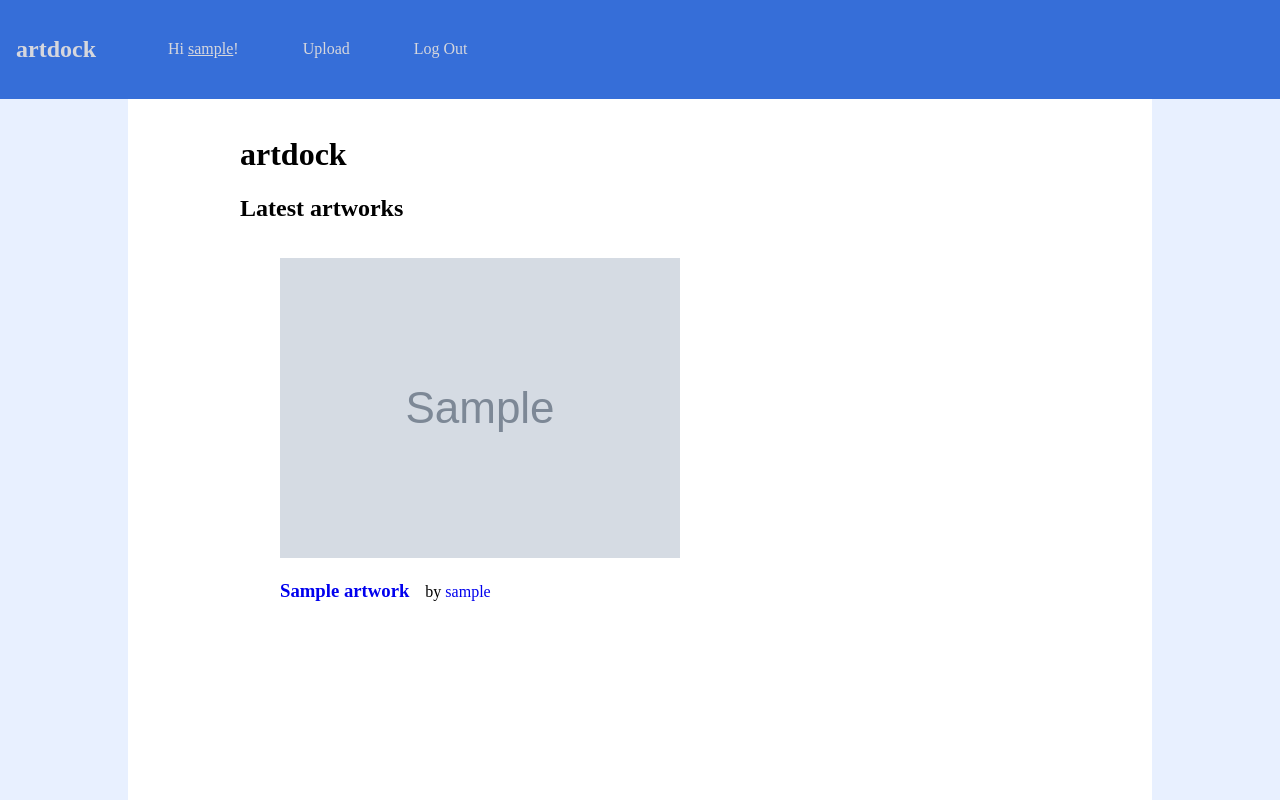
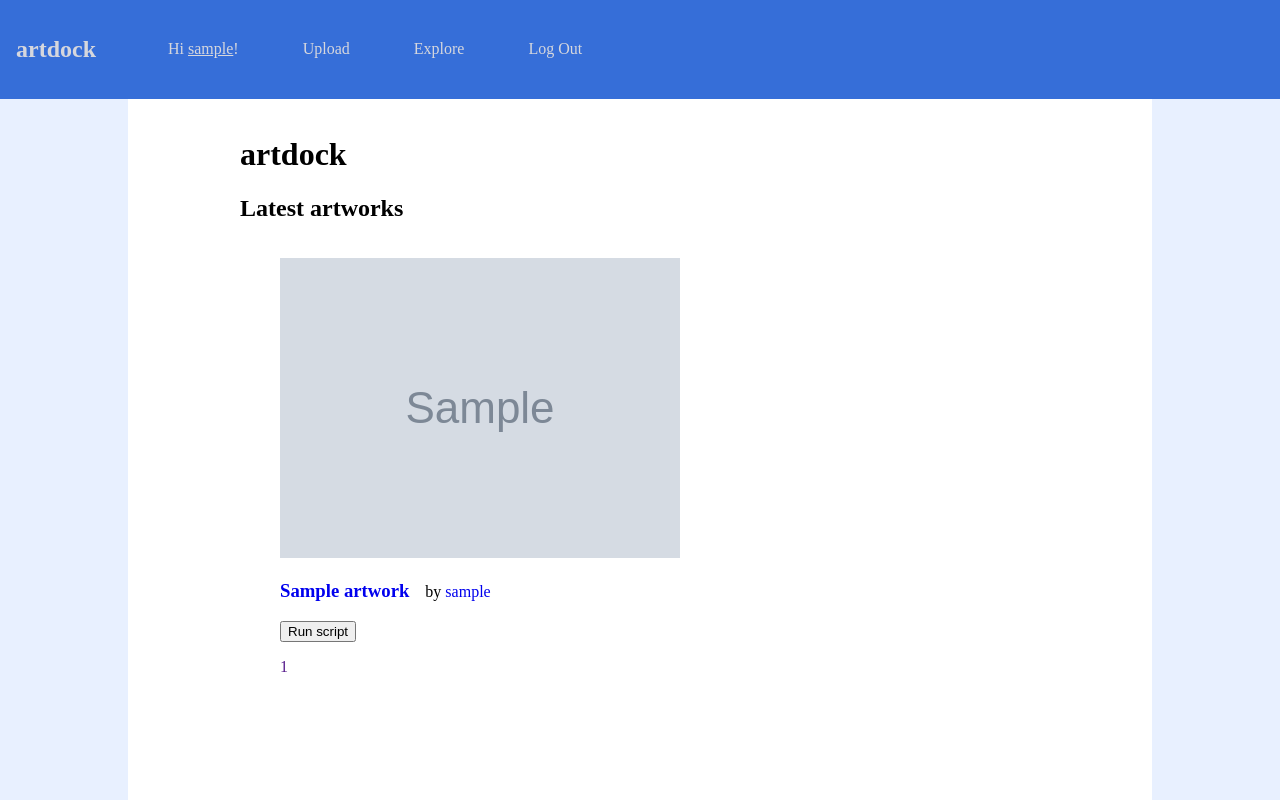
Before and after one commit to kyeugh/cop4710-artsite, a Django app: page / in a window 1280 px wide. Run offline with Django 3.2, Linux system fonts and the light colour scheme; a user stored in the database is signed in; tables that the repository leaves empty hold one stand-in row (values such as "Sample post"); grey boxes marked "Sample" are stand-in pictures; some libraries are stand-ins or nearby versions.

Commit message:
added explore page and started working on adding voting system

```diff
--- a/art_app/models.py
+++ b/art_app/models.py
@@ -5,12 +5,13 @@ from django.contrib.auth.models import AbstractUser
 
 from .utils import get_unique_slug
 
+
 class Artist(AbstractUser):
     """A website user who can post and collect artworks."""
     # https://www.smashingmagazine.com/2020/02/django-highlights-user-models-authentication/
     bio = models.TextField(blank=True)
     slug = models.SlugField(null=False, unique=True)
-    location = models.CharField(max_length = 100, blank=True)
+    location = models.CharField(max_length=100, blank=True)
     pronouns = models.IntegerField(
         choices=(
             (1, "they/them"),
@@ -31,9 +32,10 @@ class Artist(AbstractUser):
     def __str__(self):
         return self.username
 
+
 class Tag(models.Model):
     """An organizational tag applied to an artwork."""
-    name = models.CharField(max_length = 200)
+    name = models.CharField(max_length=200)
     slug = models.SlugField(null=False, unique=True)
 
     def save(self, *args, **kwargs):
@@ -42,10 +44,11 @@ class Tag(models.Model):
         super().save(*args, **kwargs)
 
     def __str__(self):
-        return '#' + self.name.lower()
+        return '#' + self.name
 
     def get_absolute_url(self):
         return f"/tags/{self.slug}"
+
 
 class Artwork(models.Model):
     """A single work of art and its metadata."""
@@ -61,7 +64,6 @@ class Artwork(models.Model):
     def __str__(self):
         return "{0.title} by {0.artist.username}".format(self)
 
-
     def save(self, *args, **kwargs):
         if not self.slug:
             self.slug = get_unique_slug(self, 'title', 'slug')
@@ -69,6 +71,7 @@ class Artwork(models.Model):
 
     def get_absolute_url(self):
         return f"/art/{self.slug}"
+
 
 class Collection(models.Model):
     """A collection of many artworks, maintained by an artist."""
--- a/art_app/urls.py
+++ b/art_app/urls.py
@@ -8,6 +8,8 @@ urlpatterns = [
     path("accounts/register/", views.register, name="register"),
     path("upload/", views.new_artwork, name="upload"),
     path('art/<slug:slug>', views.ArtworkDetailView.as_view(), name='artwork-detail'),
-    path("artists/<slug:slug>", views.ArtistDetailView.as_view(), name='artist-detail'),
-    path("tags/<slug:slug>", views.TagDetailView.as_view(), name="tag-detail")
+    path("artists/<slug:slug>",
+         views.ArtistDetailView.as_view(), name='artist-detail'),
+    path("tags/<slug:slug>", views.TagDetailView.as_view(), name="tag-detail"),
+    path("explore", views.explore, name="explore"),
 ] + static(settings.MEDIA_URL, document_root=settings.MEDIA_ROOT)
--- a/art_app/views.py
+++ b/art_app/views.py
@@ -7,11 +7,17 @@ from django.views.generic.detail import DetailView
 
 from art_app.forms import RegistrationForm, ArtworkForm
 from art_app.models import *
+from django.db.models import F
+
 
 # Create your views here.
 def index(request):
-    latest = Artwork.objects.all().order_by('-created')[:10]
+    # if request.method == 'POST' and 'increment_votes' in request.POST:
+    #    Artwork.objects.all().filter(id__in=F(1)).update(votes=F('votes') + 1)
+    latest = Artwork.objects.all().order_by('-votes')[:10]
+
     return render(request, 'home.html', {"latest": latest})
+
 
 def register(request):
     if request.method == "POST":
@@ -26,6 +32,7 @@ def register(request):
     else:
         form = RegistrationForm()
     return render(request, "registration/register.html", {"form": form})
+
 
 @login_required
 def new_artwork(request):
@@ -51,8 +58,20 @@ def new_artwork(request):
         form = ArtworkForm()
     return render(request, "upload.html", {"form": form})
 
+
+def explore(request):
+    tags = Tag.objects.all()
+    # return render(request, 'home.html', {"latest": latest})
+    return render(request, "explore.html", {"tags": tags})
+
+
+# def vote(artId):
+ #   Artwork.objects.filter(id__in=artId).update(votes=F('votes') + 1)
+
+
 class ArtworkDetailView(DetailView):
     model = Artwork
+
 
 class ArtistDetailView(DetailView):
     model = Artist
@@ -62,6 +81,7 @@ class ArtistDetailView(DetailView):
         context["artworks"] = Artwork.objects.filter(artist=context["artist"])
         return context
 
+
 class TagDetailView(DetailView):
     model = Tag
 
--- a/templates/base.html
+++ b/templates/base.html
@@ -6,6 +6,15 @@
     <meta name="viewport" content="width=device-width, initial-scale=1">
     <title>{% block title %}artdock{% endblock %}</title>
     <link rel="stylesheet" type="text/css" href="{% static 'style.css' %}" />
+    <script src="http://ajax.googleapis.com/ajax/libs/jquery/1.9.1/jquery.min.js"></script>
+    <script>
+        function vote_increment(url, pk) {
+            window.open(url);
+            $.get('index/'+pk+'/', function (data) {
+                alert("Vote Incremented!");
+            });
+        }
+    </script>
 </head>
 <body>
     {% block menu %}
@@ -15,6 +24,7 @@
         {% if user.is_authenticated %}
             <li>Hi <a href="{{ user.get_absolute_url }}" class="username">{{ user.username }}</a>!</li>
             <li><a href="{% url 'upload' %}">Upload</a></li>
+            <li><a href="{% url 'explore' %}">Explore</a></li>
             <li><a href="{% url 'logout' %}">Log Out</a></li>
         {% else %}
             <li><a href="{% url 'login' %}">Log In</a></li>
--- a/templates/home.html
+++ b/templates/home.html
@@ -15,6 +15,11 @@
                 <h3><a href="{{ artwork.get_absolute_url }}">{{ artwork.title }}</a></h3>
                 <p>by <a href="{{ artwork.artist.get_absolute_url }}">{{ artwork.artist }}</a></p>
             </figcaption>
+            <form method="post">
+                {% csrf_token %}
+                <button type="submit" name="increment_votes">Run script</button>
+            </form>
+            <p><a href="{{ artwork.votes.get_absolute_url }}">{{ artwork.votes }}</a></p>
         </figure>
     {% endfor %}
 {% endblock %}
```
Also changed, not shown: art_app/migrations/0001_initial.py.
